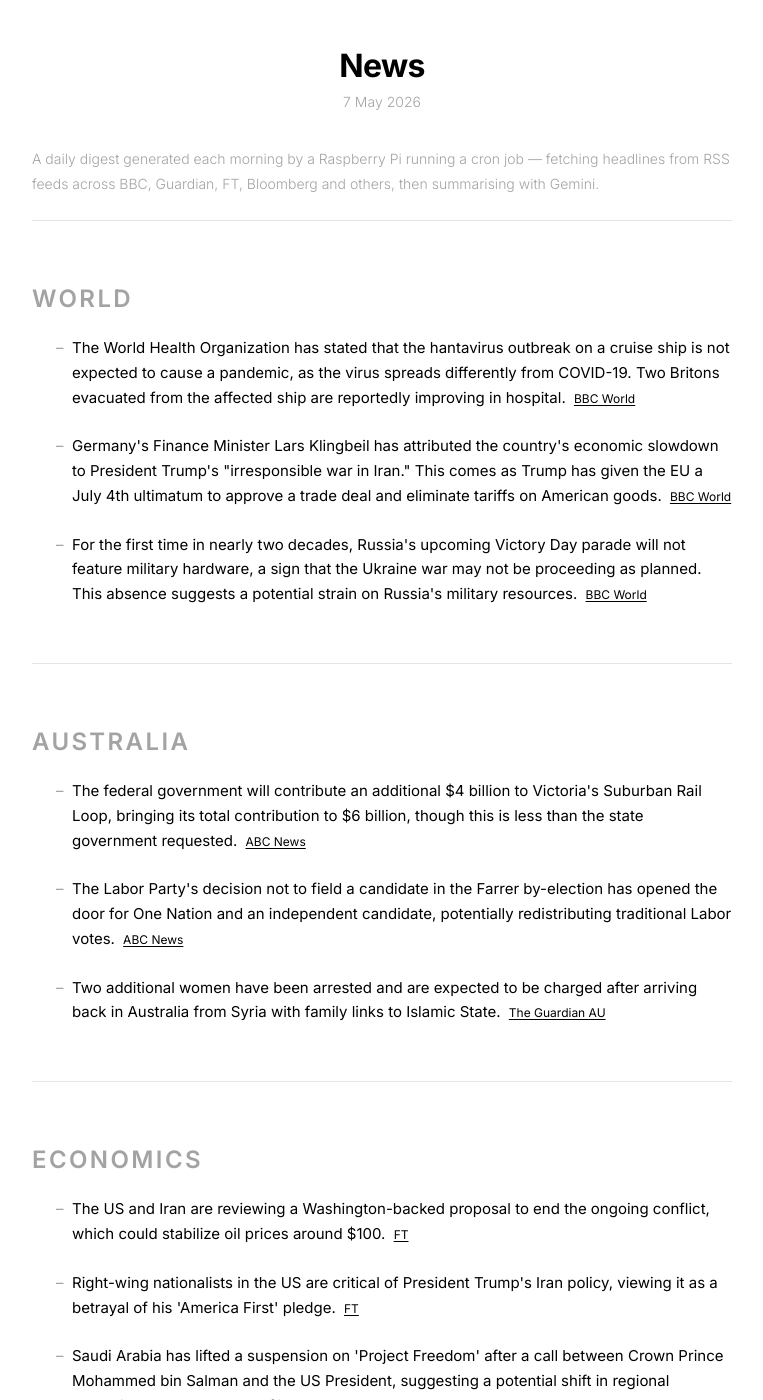
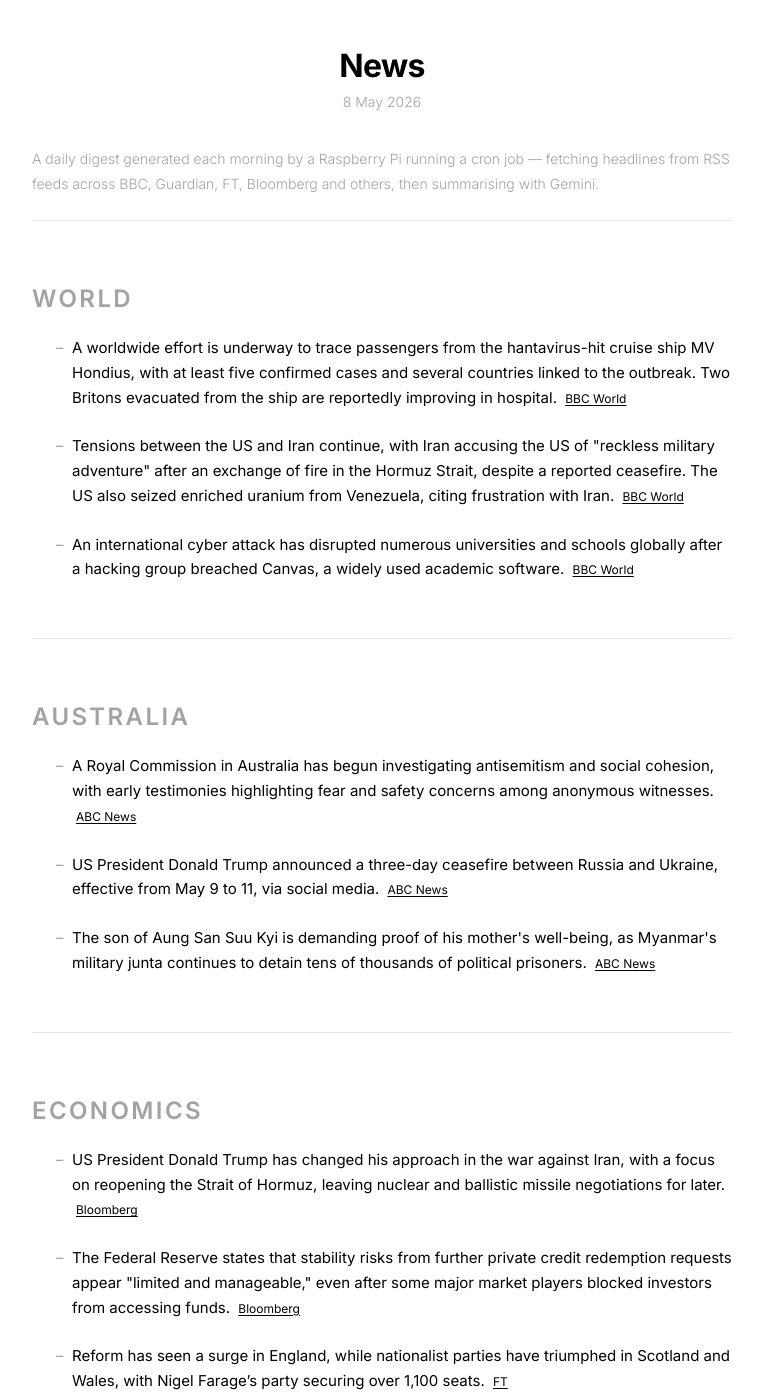
Before and after one commit to s-jac/s-jac.github.io, a Jekyll site: the page built from projects/news.html, in a window 1280 px wide and 1400 px high. Shown: the whole window, without its empty margins (258-1021 px from the left). Built offline with Jekyll 4.4.1, drawn with Linux system fonts in a browser that asks for light colours; some of the changed text lies outside the part shown.

Commit message:
daily news update 8 May 2026

```diff
--- a/_data/news.json
+++ b/_data/news.json
@@ -1,22 +1,22 @@
 {
-  "date": "7 May 2026",
-  "generated_at": "2026-05-07T21:00:29.477001+00:00",
+  "date": "8 May 2026",
+  "generated_at": "2026-05-08T21:00:23.586162+00:00",
   "sections": [
     {
       "heading": "World",
       "bullets": [
         {
-          "text": "The World Health Organization has stated that the hantavirus outbreak on a cruise ship is not expected to cause a pandemic, as the virus spreads differently from COVID-19. Two Britons evacuated from the affected ship are reportedly improving in hospital.",
+          "text": "A worldwide effort is underway to trace passengers from the hantavirus-hit cruise ship MV Hondius, with at least five confirmed cases and several countries linked to the outbreak. Two Britons evacuated from the ship are reportedly improving in hospital.",
           "source": "BBC World",
           "url": "https://www.bbc.com/news/world"
         },
         {
-          "text": "Germany's Finance Minister Lars Klingbeil has attributed the country's economic slowdown to President Trump's \"irresponsible war in Iran.\" This comes as Trump has given the EU a July 4th ultimatum to approve a trade deal and eliminate tariffs on American goods.",
+          "text": "Tensions between the US and Iran continue, with Iran accusing the US of \"reckless military adventure\" after an exchange of fire in the Hormuz Strait, despite a reported ceasefire. The US also seized enriched uranium from Venezuela, citing frustration with Iran.",
           "source": "BBC World",
           "url": "https://www.bbc.com/news/world"
         },
         {
-          "text": "For the first time in nearly two decades, Russia's upcoming Victory Day parade will not feature military hardware, a sign that the Ukraine war may not be proceeding as planned. This absence suggests a potential strain on Russia's military resources.",
+          "text": "An international cyber attack has disrupted numerous universities and schools globally after a hacking group breached Canvas, a widely used academic software.",
           "source": "BBC World",
           "url": "https://www.bbc.com/news/world"
         }
@@ -26,19 +26,19 @@
       "heading": "Australia",
       "bullets": [
         {
-          "text": "The federal government will contribute an additional $4 billion to Victoria's Suburban Rail Loop, bringing its total contribution to $6 billion, though this is less than the state government requested.",
+          "text": "A Royal Commission in Australia has begun investigating antisemitism and social cohesion, with early testimonies highlighting fear and safety concerns among anonymous witnesses.",
           "source": "ABC News",
           "url": "https://www.abc.net.au/news"
         },
         {
-          "text": "The Labor Party's decision not to field a candidate in the Farrer by-election has opened the door for One Nation and an independent candidate, potentially redistributing traditional Labor votes.",
+          "text": "US President Donald Trump announced a three-day ceasefire between Russia and Ukraine, effective from May 9 to 11, via social media.",
           "source": "ABC News",
           "url": "https://www.abc.net.au/news"
         },
         {
-          "text": "Two additional women have been arrested and are expected to be charged after arriving back in Australia from Syria with family links to Islamic State.",
-          "source": "The Guardian AU",
-          "url": "https://www.theguardian.com/au"
+          "text": "The son of Aung San Suu Kyi is demanding proof of his mother's well-being, as Myanmar's military junta continues to detain tens of thousands of political prisoners.",
+          "source": "ABC News",
+          "url": "https://www.abc.net.au/news"
         }
       ]
     },
@@ -46,17 +46,17 @@
       "heading": "Economics",
       "bullets": [
         {
-          "text": "The US and Iran are reviewing a Washington-backed proposal to end the ongoing conflict, which could stabilize oil prices around $100.",
-          "source": "FT",
-          "url": "https://www.ft.com"
+          "text": "US President Donald Trump has changed his approach in the war against Iran, with a focus on reopening the Strait of Hormuz, leaving nuclear and ballistic missile negotiations for later.",
+          "source": "Bloomberg",
+          "url": "https://www.bloomberg.com/markets"
         },
         {
-          "text": "Right-wing nationalists in the US are critical of President Trump's Iran policy, viewing it as a betrayal of his 'America First' pledge.",
-          "source": "FT",
-          "url": "https://www.ft.com"
+          "text": "The Federal Reserve states that stability risks from further private credit redemption requests appear \"limited and manageable,\" even after some major market players blocked investors from accessing funds.",
+          "source": "Bloomberg",
+          "url": "https://www.bloomberg.com/markets"
         },
         {
-          "text": "Saudi Arabia has lifted a suspension on 'Project Freedom' after a call between Crown Prince Mohammed bin Salman and the US President, suggesting a potential shift in regional dynamics related to the conflict.",
+          "text": "Reform has seen a surge in England, while nationalist parties have triumphed in Scotland and Wales, with Nigel Farage’s party securing over 1,100 seats.",
           "source": "FT",
           "url": "https://www.ft.com"
         }
```
